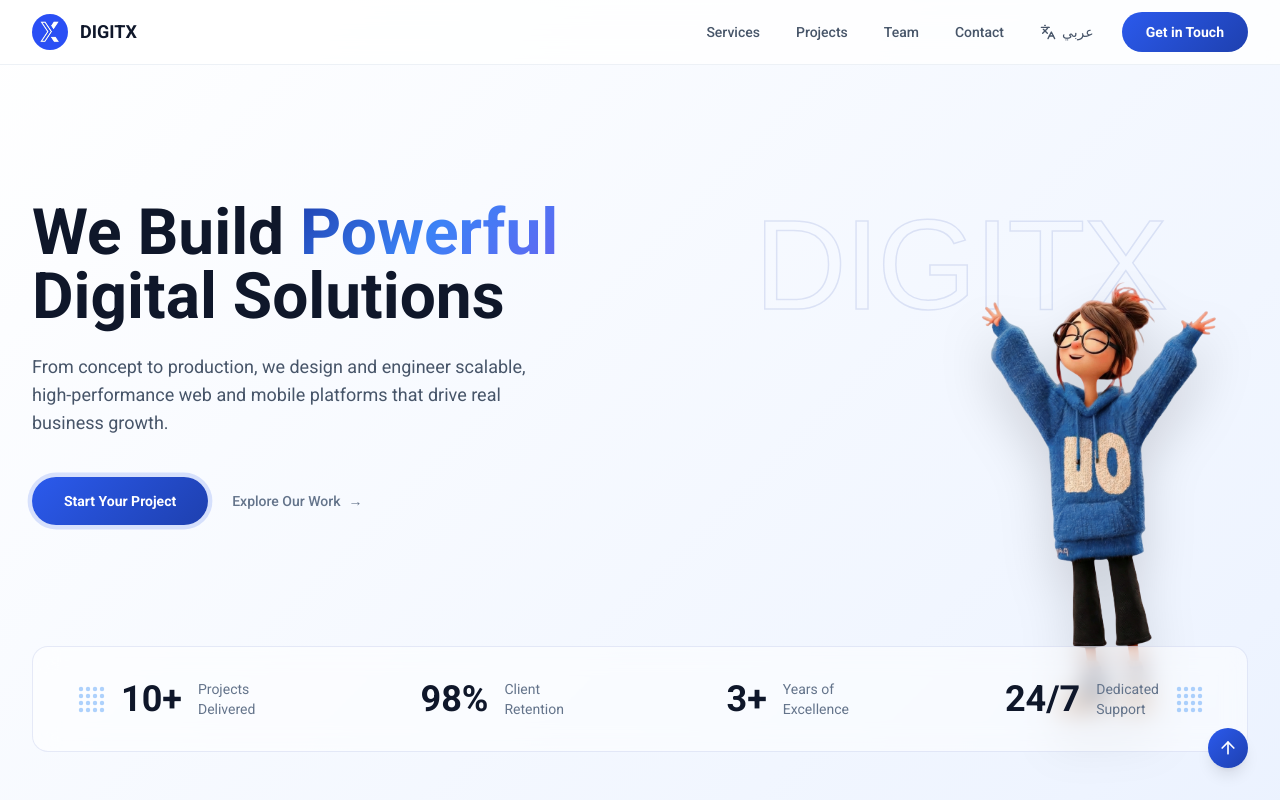
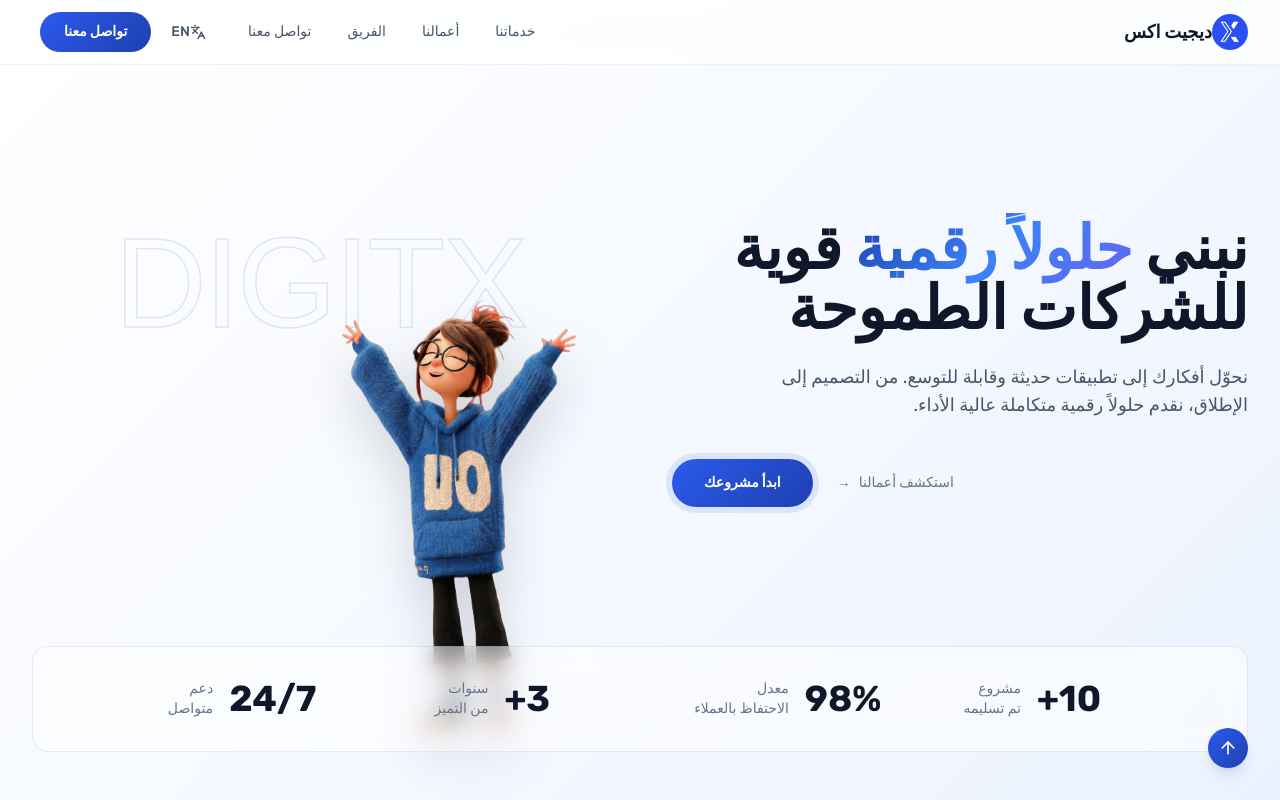
Before and after one commit to AchrafLarbi/DigitX, a React (Vite) app: page / in a window 1280 px wide. Shown: the top 800 px of the page. Built offline with nearby package versions, Linux system fonts and the light colour scheme; a web font is replaced by a local one.

Commit message:
add formation

```diff
--- a/src/App.tsx
+++ b/src/App.tsx
@@ -12,7 +12,7 @@ import { WhatsAppPolicy } from "./components/WhatsAppPolicy";
 import "./styles/animations.css";
 
 function App() {
-  const [isArabic, setIsArabic] = useState(false);
+  const [isArabic, setIsArabic] = useState(true);
   const [isMenuOpen, setIsMenuOpen] = useState(false);
   const [currentPage, setCurrentPage] = useState("home");
 
```
